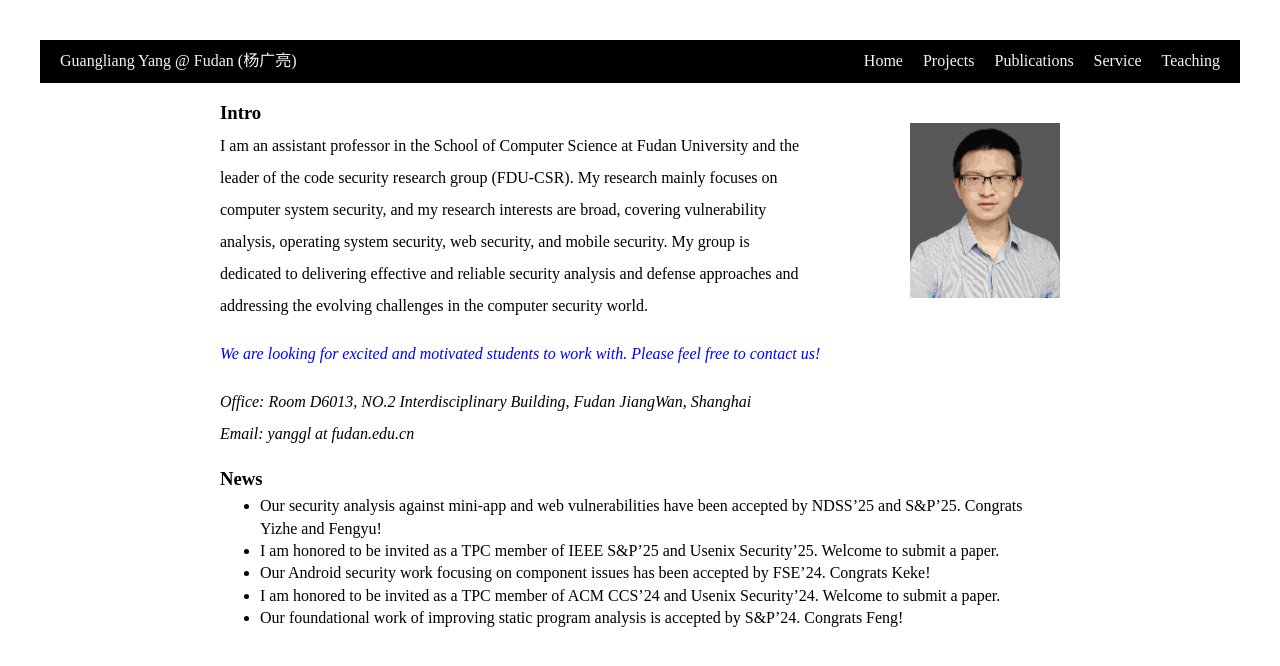
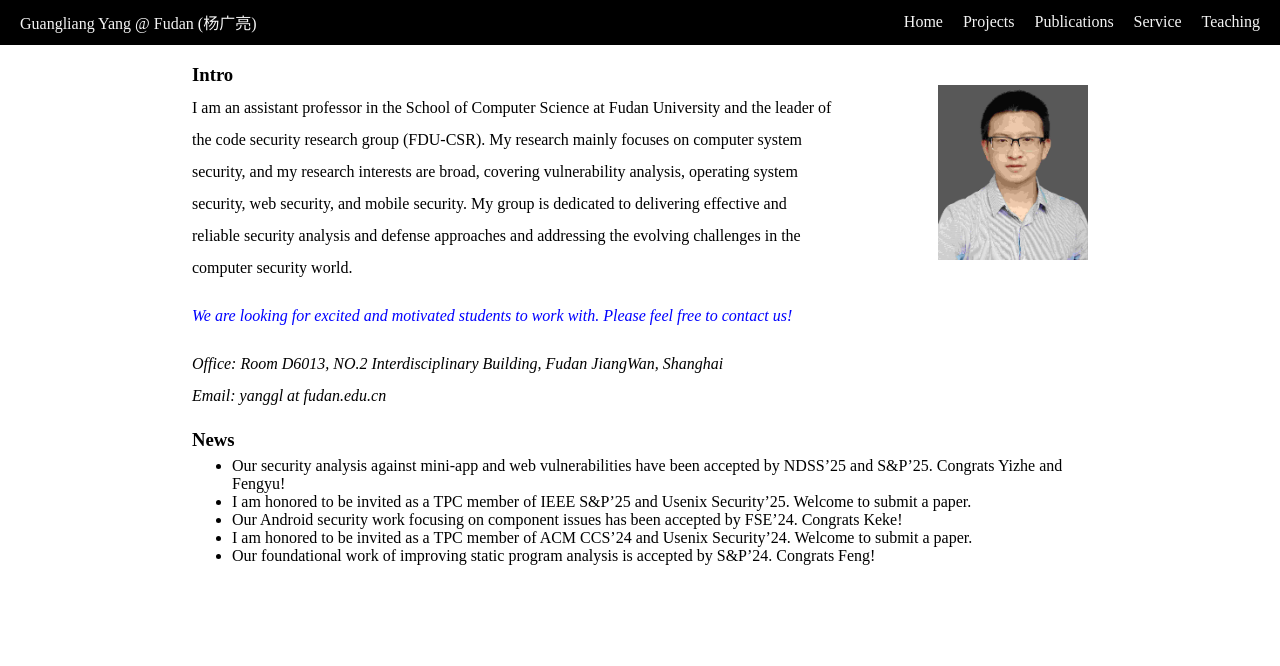
Before and after one commit to yang-guangliang/yang-guangliang.github.io, a Jekyll site: the page built from index.md, in a window 1280 px wide. Shown: the top 666 px of the page. Built offline with Jekyll 4.4.1, drawn with Linux system fonts in a browser that asks for light colours.

Commit message:
Update styles.css

```diff
--- a/assets/styles.css
+++ b/assets/styles.css
@@ -1,7 +1,6 @@
 html, body {
     margin: 0;
-    padding: 20px;
-    line-height: 1.4;
+    padding: 0;
 }
 
 /* Base styles for main - applicable for mobile devices */
```
